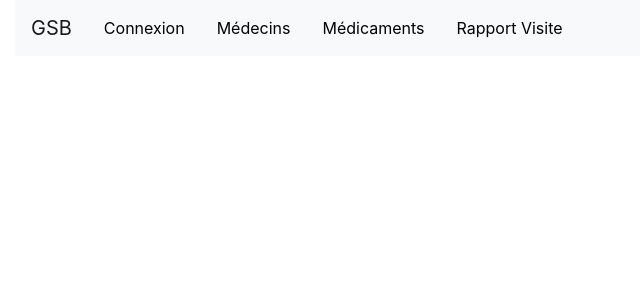
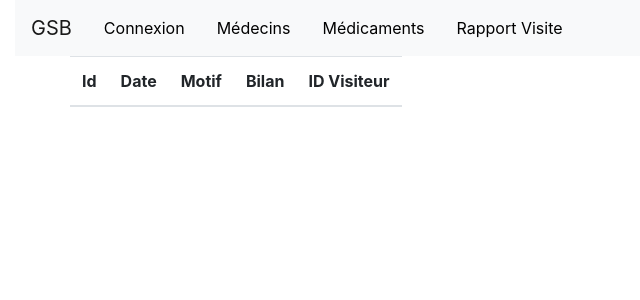
Before and after one commit to ruya-sen/GSBCR, an Angular app: page /details-medecins/1 in a window 1280 px wide. Before the commit this address led to /. Shown: the top 300 px of the page, without its empty margins (0-640 px from the left). Built offline with nearby package versions, Linux system fonts and the light colour scheme.

Commit message:
Medecins

```diff
--- a/src/app/app.module.ts
+++ b/src/app/app.module.ts
@@ -11,6 +11,7 @@ import { HttpClient, HttpClientModule } from '@angular/common/http';
 import { ConnexionComponent } from './connexion/connexion.component';
 import { RapportVisiteComponent } from './rapport-visite/rapport-visite.component';
 import { FilterPipe } from './filter.pipe';
+import { MedecinsDetailsComponent } from './medecins-details/medecins-details.component';
 
 
 
@@ -19,6 +20,7 @@ const appRoutes: Routes = [
   { path: 'les-medecins', component: LesMedecinsComponent},
   { path: 'les-medicaments', component: LesMedicamentsComponent},
   { path: 'rapport', component: RapportVisiteComponent},
+  { path: 'details-medecins/:id', component: MedecinsDetailsComponent},
   { path: '',component: LesMedecinsComponent},
 ];
 
@@ -32,6 +34,7 @@ const appRoutes: Routes = [
     ConnexionComponent,
     RapportVisiteComponent,
     FilterPipe,
+    MedecinsDetailsComponent,
   ],
   imports: [
     BrowserModule,
--- a/src/app/les-medecins/les-medecins.component.html
+++ b/src/app/les-medecins/les-medecins.component.html
@@ -16,17 +16,19 @@
                         <th>Tel</th>
                         <th>Spécialité complémentaire</th>
                         <th>Département</th>
+                        <th>Détails</th>
                     </tr>
                 </thead>
                 <tbody>
-                    <tr *ngFor="let mydata of data[0]">
-                        <td>{{mydata.id}}</td>
-                        <td>{{mydata.nom}}</td>
-                        <td>{{mydata.prenom}}</td>
-                        <td>{{mydata.adresse}}</td>
-                        <td>{{mydata.tel}}</td>
-                        <td>{{mydata.specialitecomplementaire}}</td>
-                        <td>{{mydata.departement}}</td>
+                    <tr *ngFor="let medecin of medecins[0]">
+                        <td>{{medecin.id}}</td>
+                        <td>{{medecin.nom}}</td>
+                        <td>{{medecin.prenom}}</td>
+                        <td>{{medecin.adresse}}</td>
+                        <td>{{medecin.tel}}</td>
+                        <td>{{medecin.specialitecomplementaire}}</td>
+                        <td>{{medecin.departement}}</td>
+                        <td><a class="btn btn-outline-primary mb-2" routerLink="details-medecins/{{medecin.id}}">Détails</a></td>
                     </tr>
                 </tbody>
             </table>
--- a/src/app/les-medecins/les-medecins.component.ts
+++ b/src/app/les-medecins/les-medecins.component.ts
@@ -8,13 +8,13 @@ import { Component, Input, OnInit } from '@angular/core';
 })
 export class LesMedecinsComponent implements OnInit {
 
-  data = [];
+  medecins = [];
 
 
   constructor(private http: HttpClient) {
     this.http.get('https://gr2.sio-carriat.com/gsbcr/?noms').subscribe(data => {
-    this.data.push(data);
-    console.log(this.data);
+    this.medecins.push(data);
+    console.log(this.medecins);
     }, error => console.error(error));
   }
 
--- /dev/null
+++ b/src/app/medecins-details/medecins-details.component.html
@@ -0,0 +1,19 @@
+<div class="container">
+    <div class="row">
+        <div class="col-xs-12">
+            <table class="table table-responsive table-striped">
+                <thead>
+                    <tr>
+                        <th>Id</th>
+                        <th>Date</th>
+                        <th>Motif</th>
+                        <th>Bilan</th>
+                        <th>ID Visiteur</th>
+                    </tr>
+                </thead>
+                <tbody>
+                </tbody>
+            </table>
+        </div>
+    </div>
+</div>
--- /dev/null
+++ b/src/app/medecins-details/medecins-details.component.ts
@@ -0,0 +1,17 @@
+import { HttpClient } from '@angular/common/http';
+import { Component, OnInit } from '@angular/core';
+
+@Component({
+  selector: 'app-medecins-details',
+  templateUrl: './medecins-details.component.html',
+  styleUrls: ['./medecins-details.component.scss']
+})
+export class MedecinsDetailsComponent implements OnInit {
+
+  constructor() {
+  }
+
+  ngOnInit(): void {
+  }
+
+}
```
Also changed, not shown: src/app/medecins-details/medecins-details.component.scss (added), 1 other file (tests, documents, lock files or other folders).
